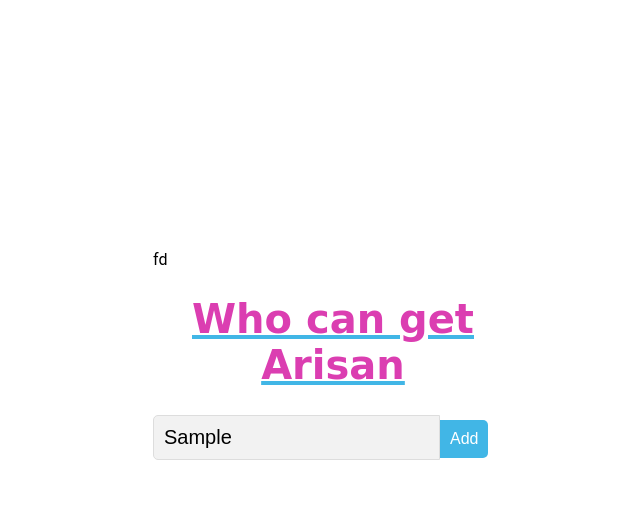
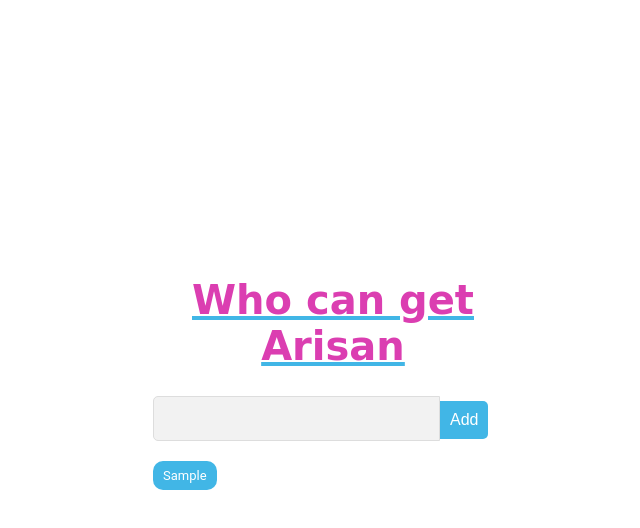
Before and after one commit to mhammdalwii/projectVueJs, a plain HTML site: page index.html in a window 1280 px wide. Both pictures are taken after typing "Sample" into the empty fields and a click on the button "Add". Shown: the whole page, without its empty margins (307-947 px from the left). Drawn offline with nearby package versions, Linux system fonts and the light colour scheme.

Commit message:
menambahkan inputName

```diff
--- a/index.html
+++ b/index.html
@@ -10,7 +10,6 @@
   <body>
     <div id="app">
       <div id="names" class="container" v-if="state">
-        fd
         <div class="logo">
           <h1>Who can get Arisan</h1>
         </div>
@@ -18,7 +17,15 @@
           <input type="text" v-model.trin="inputName" />
           <button @click="addNameToList">Add</button>
         </div>
+        <div class="error_label" v-if="showError">{{ error }}</div>
+        <div class="list_of_names">
+          <div v-for="(name, index) in names" :key="name" @click="removeName(index)">{{ name }}</div>
+        </div>
+        <div v-if="isReady">
+          <div class="action_button">check the winner</div>
+        </div>
       </div>
+
       <!-- <div id="result" class="container"></div> -->
     </div>
     <script src="script/app.js"></script>
--- a/script/app.js
+++ b/script/app.js
@@ -3,18 +3,41 @@ const app = Vue.createApp({
     return {
       state: true,
       inputName: "",
-      name: [],
+      names: [],
+      error: "",
+      showError: false,
     };
+  },
+  computed: {
+    isReady() {
+      return this.names.length > 1;
+    },
   },
   methods: {
     addNameToList() {
       const userName = this.inputName;
       if (this.validate(userName)) {
-        this.name.push(userName);
+        this.names.push(userName);
         this.inputName = "";
+        this.showError = false;
       } else {
-        console.log("Invalid name");
+        this.showError = true;
       }
+    },
+    validate(value) {
+      this.error = "";
+      if (value === "") {
+        this.error = "Name cannot be empty";
+        return false;
+      }
+      if (this.names.includes(value)) {
+        this.error = "Name already exists";
+        return false;
+      }
+      return true;
+    },
+    removeName(index) {
+      this.names.splice(index, 1);
     },
   },
 }).mount("#app");
```
